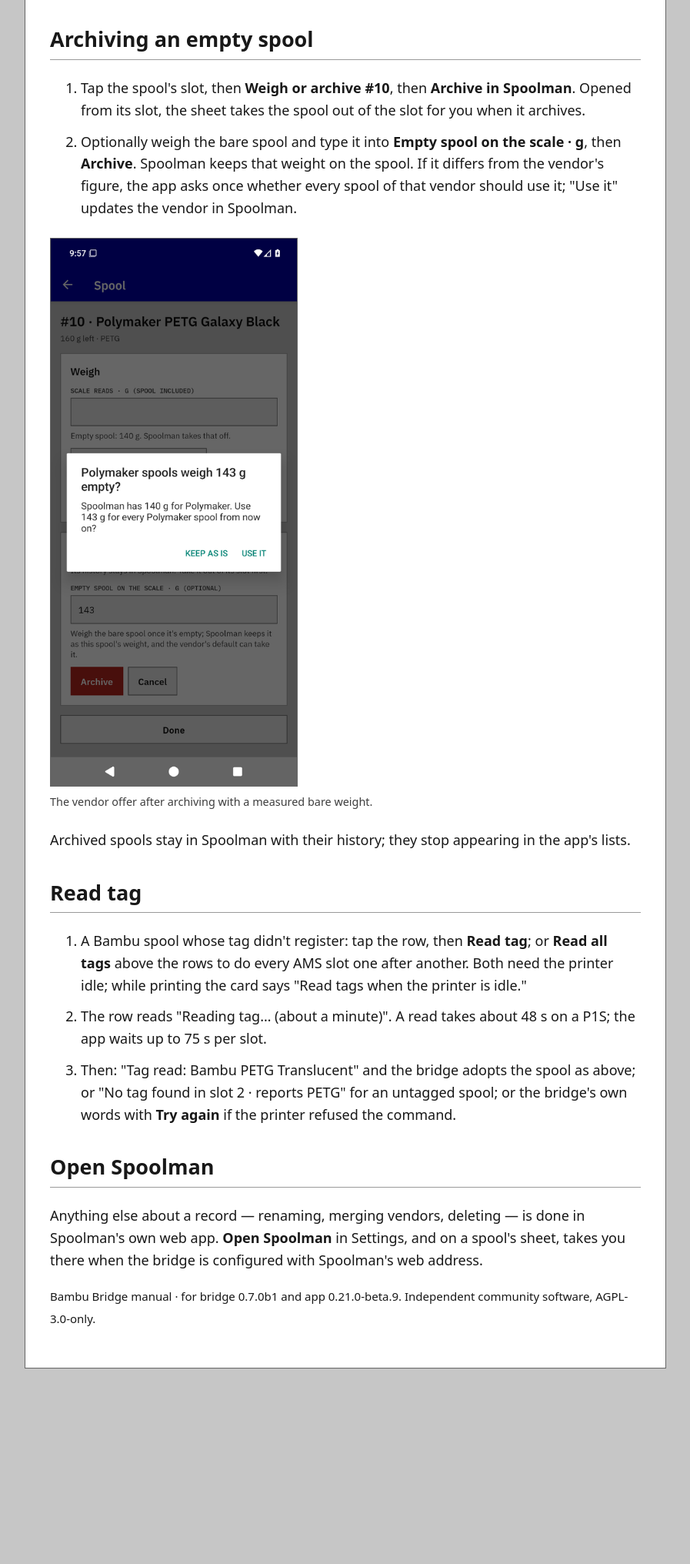
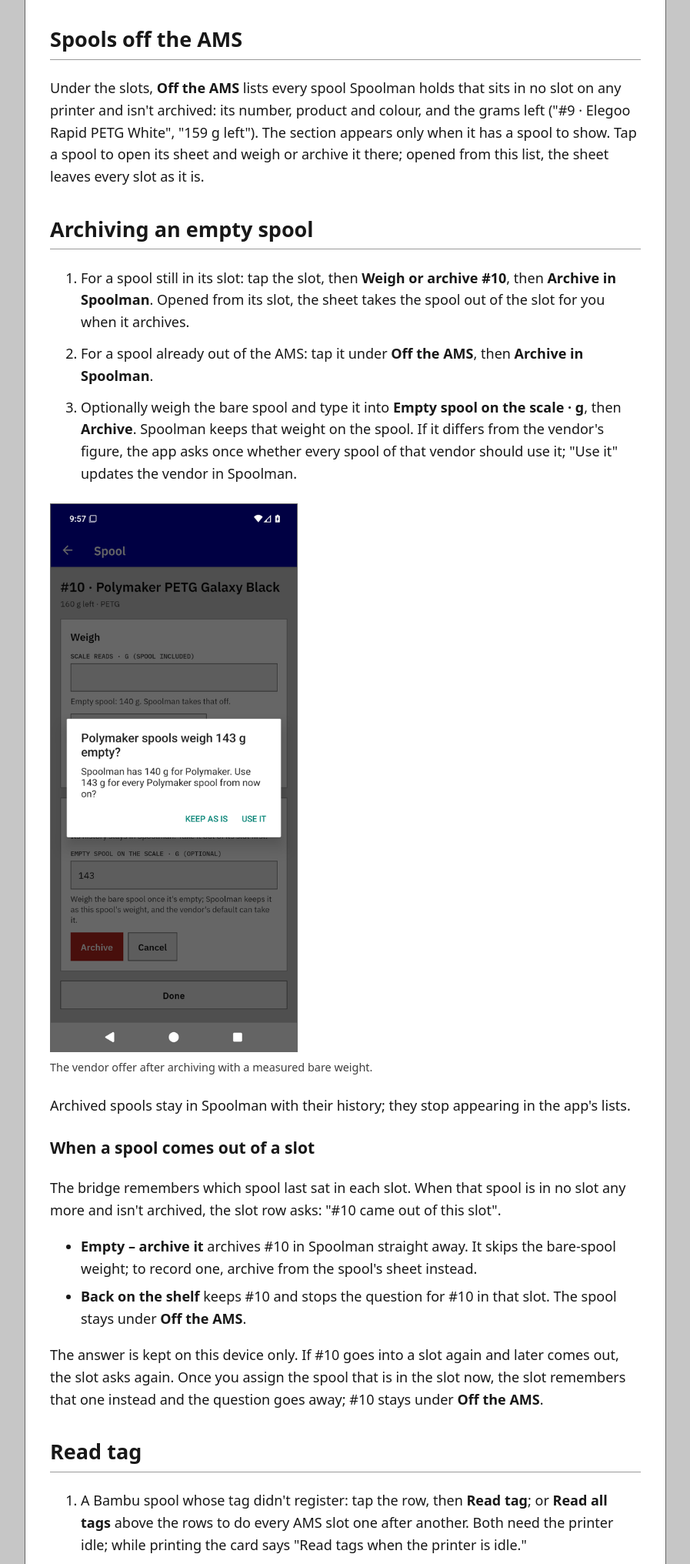
Before and after one commit to thereprocase/bambu-bridge, a plain HTML site: page docs/manual/spools.html in a window 1280 px wide. Shown: the part 5029-7061 px from the top of the page at 77% size, without its empty margins (191-1088 px from the left). Before the commit the page ends 6855 px from the top, so only its background shows below. Drawn offline with Linux system fonts and the light colour scheme.

Commit message:
Describe the Off the AMS list and the question a slot asks when its spool comes out

```diff
--- a/docs/manual/spools.html
+++ b/docs/manual/spools.html
@@ -46,13 +46,25 @@
 <li>Tap <strong>Save weight</strong>. The toast and the row show the new grams.</li>
 </ol>
 
+<h2>Spools off the AMS</h2>
+<p>Under the slots, <strong>Off the AMS</strong> lists every spool Spoolman holds that sits in no slot on any printer and isn't archived: its number, product and colour, and the grams left ("#9 · Elegoo Rapid PETG White", "159 g left"). The section appears only when it has a spool to show. Tap a spool to open its sheet and weigh or archive it there; opened from this list, the sheet leaves every slot as it is.</p>
+
 <h2>Archiving an empty spool</h2>
 <ol class="steps">
-<li>Tap the spool's slot, then <strong>Weigh or archive #10</strong>, then <strong>Archive in Spoolman</strong>. Opened from its slot, the sheet takes the spool out of the slot for you when it archives.</li>
+<li>For a spool still in its slot: tap the slot, then <strong>Weigh or archive #10</strong>, then <strong>Archive in Spoolman</strong>. Opened from its slot, the sheet takes the spool out of the slot for you when it archives.</li>
+<li>For a spool already out of the AMS: tap it under <strong>Off the AMS</strong>, then <strong>Archive in Spoolman</strong>.</li>
 <li>Optionally weigh the bare spool and type it into <strong>Empty spool on the scale · g</strong>, then <strong>Archive</strong>. Spoolman keeps that weight on the spool. If it differs from the vendor's figure, the app asks once whether every spool of that vendor should use it; "Use it" updates the vendor in Spoolman.</li>
 </ol>
 <figure><img src="img/archive-offer.png" alt="After archiving with a measured 143 g: Polymaker spools weigh 143 g empty? Spoolman has 140 g for Polymaker. Keep as is or Use it"><figcaption>The vendor offer after archiving with a measured bare weight.</figcaption></figure>
 <p>Archived spools stay in Spoolman with their history; they stop appearing in the app's lists.</p>
+
+<h3>When a spool comes out of a slot</h3>
+<p>The bridge remembers which spool last sat in each slot. When that spool is in no slot any more and isn't archived, the slot row asks: "#10 came out of this slot".</p>
+<ul>
+<li><strong>Empty – archive it</strong> archives #10 in Spoolman straight away. It skips the bare-spool weight; to record one, archive from the spool's sheet instead.</li>
+<li><strong>Back on the shelf</strong> keeps #10 and stops the question for #10 in that slot. The spool stays under <strong>Off the AMS</strong>.</li>
+</ul>
+<p>The answer is kept on this device only. If #10 goes into a slot again and later comes out, the slot asks again. Once you assign the spool that is in the slot now, the slot remembers that one instead and the question goes away; #10 stays under <strong>Off the AMS</strong>.</p>
 
 <h2>Read tag</h2>
 <ol class="steps">
```
